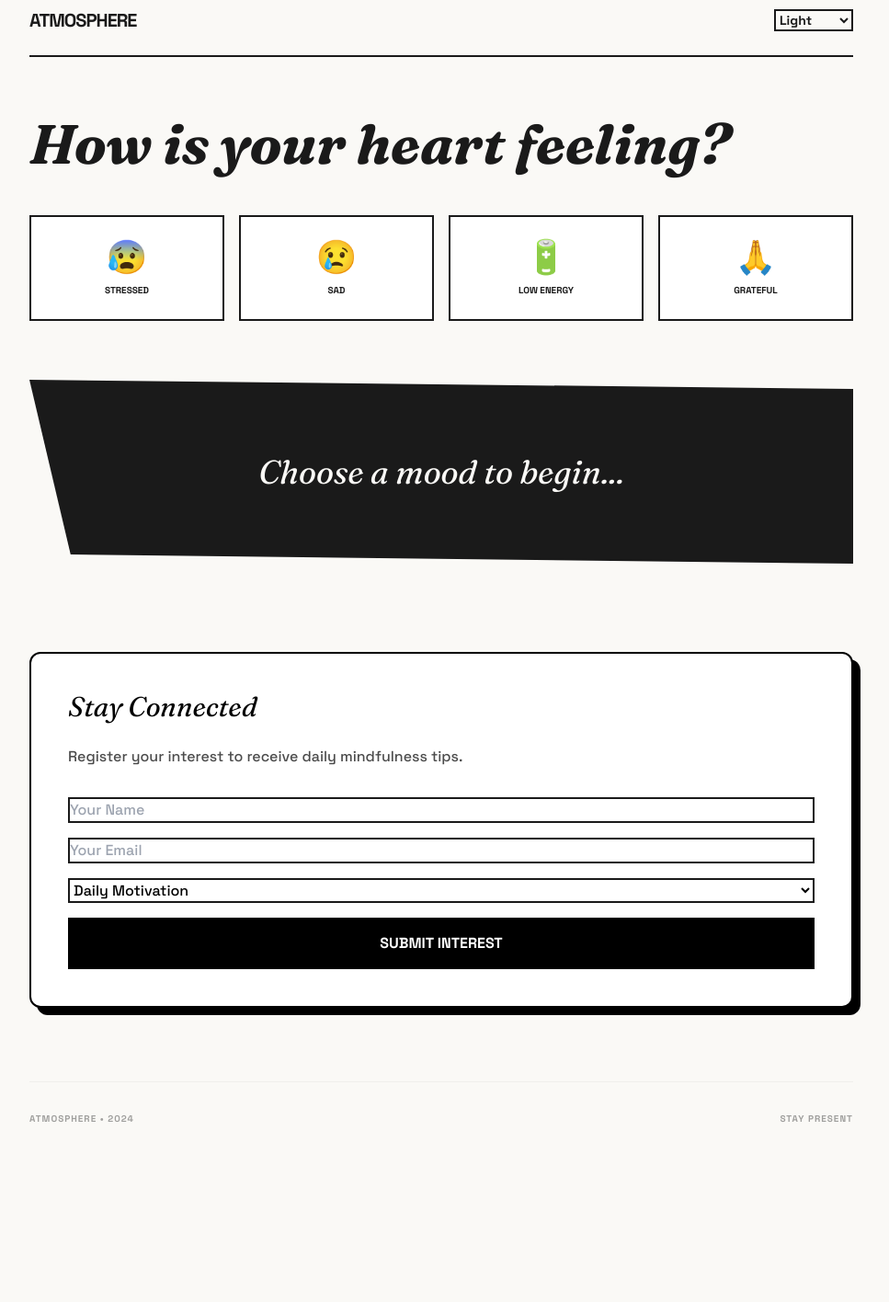
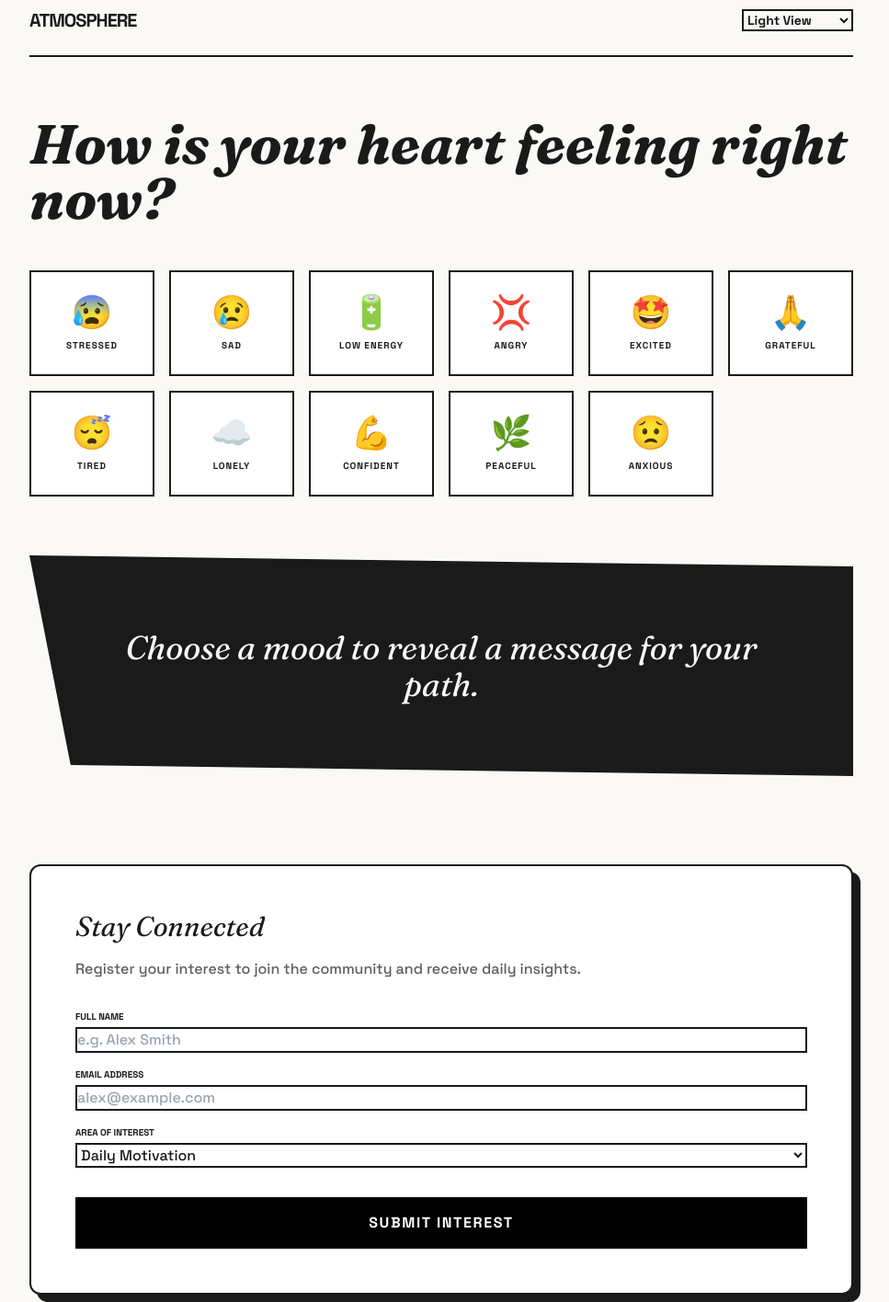
Before and after one commit to pavithrayuvaraja/Experiments, a plain HTML site: page index.html in a window 1280 px wide. Shown: the part 40-1456 px from the top of the page at 92% size, without its empty margins (160-1127 px from the left). Before the commit the page ends 1312 px from the top, so only its background shows below. Drawn offline with nearby package versions, Linux system fonts and the light colour scheme.

Commit message:
Refactor index.html with new layout and features
Updated the HTML structure, including mood options and registration form. Enhanced styles and scripts for improved functionality.

```diff
--- a/index.html
+++ b/index.html
@@ -58,51 +58,68 @@
         }
 
         input:focus { background: white; color: black; }
+
+        .glass-form {
+            background: var(--surface);
+            border: 2px solid var(--border);
+            box-shadow: 8px 8px 0px var(--border);
+        }
     </style>
 </head>
 <body class="min-h-screen p-6 md:p-12 flex flex-col items-center">
 
     <div class="max-w-4xl w-full">
-        <!-- Nav -->
+        <!-- Navigation -->
         <nav class="flex justify-between items-center mb-16 border-b-2 border-[#1a1a1a] pb-6">
             <h1 class="text-xl font-bold uppercase tracking-tighter">Atmosphere</h1>
-            <select id="theme-select" onchange="updateTheme()" class="text-sm font-bold">
-                <option value="default">Light</option>
-                <option value="dark-theme">Midnight</option>
+            <select id="theme-select" onchange="updateTheme()" class="text-sm font-bold cursor-pointer">
+                <option value="default">Light View</option>
+                <option value="dark-theme">Midnight View</option>
             </select>
         </nav>
 
-        <!-- Mood Section -->
+        <!-- Header -->
         <header class="mb-12">
-            <h2 class="text-5xl md:text-6xl font-serif italic font-bold mb-4" style="font-family: 'Fraunces', serif;">How is your heart feeling?</h2>
+            <h2 class="text-5xl md:text-6xl font-serif italic font-bold mb-4" style="font-family: 'Fraunces', serif;">How is your heart feeling right now?</h2>
         </header>
 
-        <div class="grid grid-cols-2 md:grid-cols-4 gap-4 mb-16" id="mood-grid">
-            <!-- Moods added by JS -->
+        <!-- All 11 Moods Grid -->
+        <div class="grid grid-cols-2 sm:grid-cols-3 md:grid-cols-4 lg:grid-cols-6 gap-4 mb-16" id="mood-grid">
+            <!-- Moods populated by JS -->
         </div>
 
-        <div id="q-card" class="quote-card p-12 md:p-20 text-center mb-24 transition-opacity duration-500">
-            <p id="q-text" class="text-2xl md:text-4xl italic font-serif" style="font-family: 'Fraunces', serif;">Choose a mood to begin...</p>
+        <!-- Result Section -->
+        <div id="q-card" class="quote-card p-12 md:p-20 text-center mb-24 transition-all duration-500">
+            <p id="q-text" class="text-2xl md:text-4xl italic font-serif" style="font-family: 'Fraunces', serif;">Choose a mood to reveal a message for your path.</p>
         </div>
 
-        <!-- NEW: Registration Form Section -->
-        <section class="border-2 border-black p-10 rounded-xl mb-20 bg-white text-black shadow-[8px_8px_0px_black]">
-            <h3 class="text-3xl font-serif italic mb-6" style="font-family: 'Fraunces', serif;">Stay Connected</h3>
-            <p class="mb-8 opacity-70">Register your interest to receive daily mindfulness tips.</p>
+        <!-- Registration Form -->
+        <section class="glass-form p-8 md:p-12 rounded-xl mb-24">
+            <h3 class="text-3xl font-serif italic mb-4" style="font-family: 'Fraunces', serif;">Stay Connected</h3>
+            <p class="mb-8 opacity-70">Register your interest to join the community and receive daily insights.</p>
 
             <form id="registrationForm" class="flex flex-col gap-4">
-                <input type="text" name="name" placeholder="Your Name" required>
-                <input type="email" name="email" placeholder="Your Email" required>
-                <select name="interest">
-                    <option>Daily Motivation</option>
-                    <option>Mindfulness Tips</option>
-                    <option>Early Access</option>
-                </select>
-                <button type="submit" id="submitBtn" class="bg-black text-white p-4 font-bold uppercase hover:bg-orange-600 transition-colors">
+                <div class="flex flex-col">
+                    <label class="text-[10px] font-bold uppercase mb-1">Full Name</label>
+                    <input type="text" name="name" placeholder="e.g. Alex Smith" required>
+                </div>
+                <div class="flex flex-col">
+                    <label class="text-[10px] font-bold uppercase mb-1">Email Address</label>
+                    <input type="email" name="email" placeholder="alex@example.com" required>
+                </div>
+                <div class="flex flex-col">
+                    <label class="text-[10px] font-bold uppercase mb-1">Area of Interest</label>
+                    <select name="interest" class="cursor-pointer">
+                        <option>Daily Motivation</option>
+                        <option>Mindfulness Tips</option>
+                        <option>Early Access</option>
+                    </select>
+                </div>
+                <button type="submit" id="submitBtn" class="bg-black text-white p-4 mt-4 font-bold uppercase tracking-widest hover:bg-orange-600 transition-colors">
                     Submit Interest
                 </button>
             </form>
-            <p id="formStatus" class="mt-4 text-center font-bold text-green-600 hidden">Success! Your info was saved to the sheet.</p>
+            <p id="formStatus" class="mt-6 text-center font-bold text-green-600 hidden uppercase tracking-widest text-xs">✨ Success! Your information has been saved.</p>
         </section>
 
         <footer class="pt-8 border-t border-black/10 text-[10px] uppercase font-bold tracking-widest opacity-40 flex justify-between">
@@ -112,8 +129,9 @@
     </div>
 
     <script>
-        // --- FORM LOGIC ---
+        // --- GOOGLE SHEETS FORM LOGIC ---
         const scriptURL = 'https://script.google.com/macros/s/AKfycbwqA6MOrN7kIFMtXKg4Ex_L-79JnKfMnEDr1uUxPi6YoFqPqs1R09RFItA3OtghRCJj/exec';
+
         const form = document.getElementById('registrationForm');
         const status = document.getElementById('formStatus');
         const btn = document.getElementById('submitBtn');
@@ -137,19 +155,33 @@
                 });
         });
 
-        // --- MOOD LOGIC ---
+        // --- MOOD & QUOTES LOGIC ---
         const moods = [
             { id: 'stressed', emoji: '😰', label: 'Stressed' },
             { id: 'sad', emoji: '😢', label: 'Sad' },
             { id: 'unmotivated', emoji: '🔋', label: 'Low Energy' },
-            { id: 'grateful', emoji: '🙏', label: 'Grateful' }
+            { id: 'angry', emoji: '💢', label: 'Angry' },
+            { id: 'excited', emoji: '🤩', label: 'Excited' },
+            { id: 'grateful', emoji: '🙏', label: 'Grateful' },
+            { id: 'tired', emoji: '😴', label: 'Tired' },
+            { id: 'lonely', emoji: '☁️', label: 'Lonely' },
+            { id: 'confident', emoji: '💪', label: 'Confident' },
+            { id: 'peaceful', emoji: '🌿', label: 'Peaceful' },
+            { id: 'anxious', emoji: '😟', label: 'Anxious' }
         ];
 
         const quotes = {
-            stressed: ["Breathe. You are a soul, not a machine.", "Simplify. Focus on the now."],
-            sad: ["Even the moon has phases.", "Be gentle with your healing."],
-            unmotivated: ["Small steps count as miles.", "Rest is productive too."],
-            grateful: ["Focus on the good.", "Gratitude is a superpower."]
+            stressed: ["Breathe. You are a soul, not a machine.", "Simplify. Focus on the now.", "The storm is outside; keep your center quiet."],
+            sad: ["Even the moon has phases.", "Be gentle with your healing.", "This season will yield to spring."],
+            unmotivated: ["Small steps count as miles.", "Rest is productive too.", "Do one tiny thing today."],
+            angry: ["Transform your fire into light.", "Silence is a power move.", "Don't let others decide your mood."],
+            excited: ["Catch the spark!", "Your joy is a magnet for miracles.", "Savor this peak."],
+            grateful: ["Focus on the good.", "Gratitude is a superpower.", "What you appreciate, appreciates."],
+            tired: ["Sleep is spiritual maintenance.", "It's okay to turn off.", "Give yourself grace to rest."],
+            lonely: ["You are a universe within yourself.", "Reach out when you're ready.", "You are more loved than you know."],
+            confident: ["You are the architect of your light.", "Walk as if you belong there.", "Trust your instincts."],
+            peaceful: ["Everything is exactly as it should be.", "May your heart be calm.", "Flow with the river of life."],
+            anxious: ["You are safe in this second.", "Don't believe every story your mind tells.", "Ground yourself in the now."]
         };
 
         function render() {
@@ -158,9 +190,10 @@
                 const d = document.createElement('div');
                 d.className = 'mood-box p-6 flex flex-col items-center cursor-pointer';
                 d.onclick = () => {
-                    document.getElementById('q-text').innerText = quotes[m.id][Math.floor(Math.random() * 2)];
+                    const list = quotes[m.id];
+                    document.getElementById('q-text').innerText = list[Math.floor(Math.random() * list.length)];
                 };
-                d.innerHTML = `<span class="text-4xl mb-2">${m.emoji}</span><span class="text-[10px] font-bold uppercase">${m.label}</span>`;
+                d.innerHTML = `<span class="text-4xl mb-2">${m.emoji}</span><span class="text-[10px] font-bold uppercase tracking-widest">${m.label}</span>`;
                 grid.appendChild(d);
             });
         }
```
